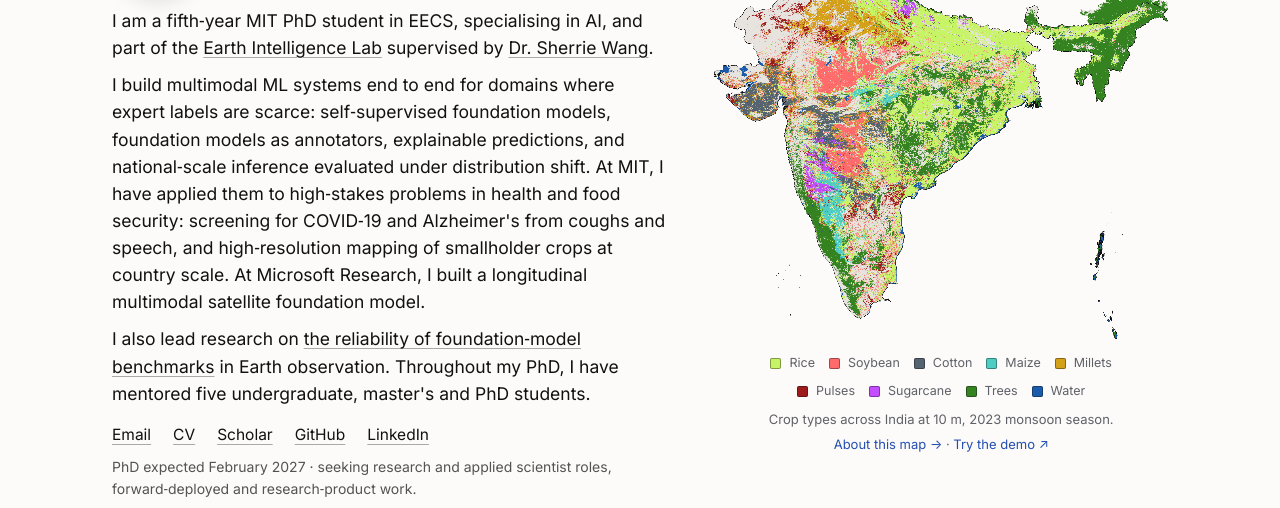
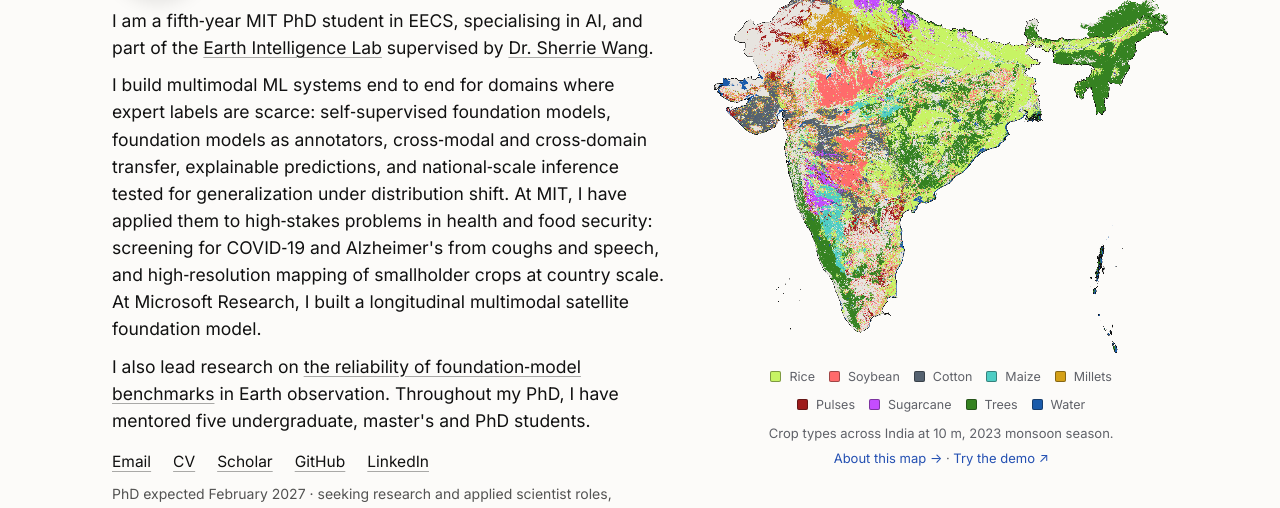
Before and after one commit to thampatron/jordi-laguarta-soler, a plain HTML site: page index.html in a window 1280 px wide. Shown: the part 180-688 px from the top of the page. Drawn offline with Linux system fonts and the light colour scheme.

Commit message:
Bio: cross-modal and cross-domain transfer; generalization testing
Co-Authored-By: Claude <noreply@anthropic.com>

```diff
--- a/index.html
+++ b/index.html
@@ -29,7 +29,7 @@
     <h1>Jordi Laguarta Soler</h1>
     <p class="role"><span class="role-a">PhD candidate, MIT EECS</span><span class="role-sep" aria-hidden="true"> · </span><span class="role-b">Earth Intelligence Lab</span></p>
     <p class="summary">I am a fifth&#8209;year MIT PhD student in EECS, specialising in AI, and part of the <a href="https://earthintelligence.mit.edu" target="_blank" rel="noopener">Earth Intelligence Lab</a> supervised by <a href="https://sherriewang.github.io" target="_blank" rel="noopener">Dr.&nbsp;Sherrie Wang</a>.</p>
-    <p class="summary">I build multimodal ML systems end to end for domains where expert labels are scarce: self&#8209;supervised foundation models, foundation models as annotators, explainable predictions, and national&#8209;scale inference evaluated under distribution shift. At&nbsp;MIT, I have applied them to high&#8209;stakes problems in health and food security: screening for COVID&#8209;19 and Alzheimer's from coughs and speech, and high&#8209;resolution mapping of smallholder crops at country scale. At Microsoft Research, I built a longitudinal multimodal satellite foundation model.</p>
+    <p class="summary">I build multimodal ML systems end to end for domains where expert labels are scarce: self&#8209;supervised foundation models, foundation models as annotators, cross&#8209;modal and cross&#8209;domain transfer, explainable predictions, and national&#8209;scale inference tested for generalization under distribution shift. At&nbsp;MIT, I have applied them to high&#8209;stakes problems in health and food security: screening for COVID&#8209;19 and Alzheimer's from coughs and speech, and high&#8209;resolution mapping of smallholder crops at country scale. At Microsoft Research, I built a longitudinal multimodal satellite foundation model.</p>
     <p class="summary">I also lead research on <a href="benchmark-reliability.html">the reliability of foundation&#8209;model benchmarks</a> in Earth observation. Throughout my PhD, I have mentored five undergraduate, master's and PhD students.</p>
     <p class="textlinks hero-links"><a href="mailto:laguarta@mit.edu">Email</a><a href="assets/Jordi_Laguarta_Soler_CV.pdf" target="_blank" rel="noopener">CV</a><a href="https://scholar.google.com/citations?hl=en&amp;user=KCnNCT8AAAAJ" target="_blank" rel="noopener">Scholar</a><a href="https://github.com/thampatron" target="_blank" rel="noopener">GitHub</a><a href="https://www.linkedin.com/in/jordi-laguarta-soler" target="_blank" rel="noopener">LinkedIn</a></p>
     <p class="seeking">PhD expected February 2027 · seeking research and applied scientist roles, <span class="seek-b">forward&#8209;deployed and research&#8209;product work.</span></p>
```
Also changed, not shown: 1 other file.
